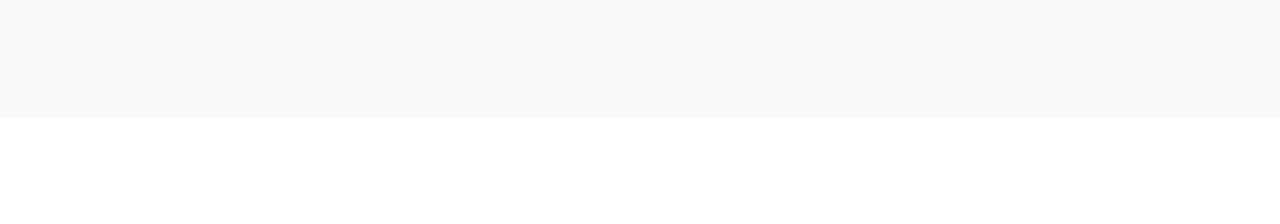
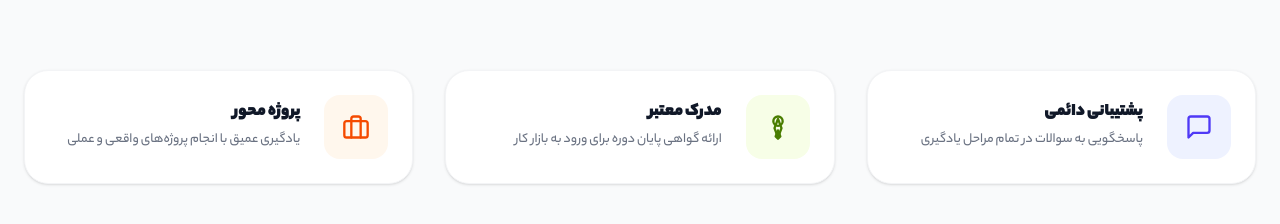
Before and after one commit to abolfazlhn4/codelearn, a React (Vite) app: page / in a window 1280 px wide. Shown: the part 682-906 px from the top of the page. Before the commit the page ends 800 px from the top, so only its background shows below. Built offline with nearby package versions, Linux system fonts and the light colour scheme.

Commit message:
Features component

```diff
--- a/src/App.jsx
+++ b/src/App.jsx
@@ -1,5 +1,6 @@
 import Navbar from "./components/Navbar";
 import HeroSection from "./components/HeroSection";
+import Features from "./components/Features";
 
 function App() {
   return (
@@ -7,6 +8,7 @@ function App() {
       <Navbar />
       <main>
         <HeroSection />
+        <Features />
       </main>
     </div>
   );
--- /dev/null
+++ b/src/components/Features.jsx
@@ -0,0 +1,107 @@
+import React from "react";
+
+const Features = () => {
+  const features = [
+    {
+      title: "پشتیبانی دائمی",
+      desc: "پاسخگویی به سوالات در تمام مراحل یادگیری",
+      icon: (
+        <svg
+          xmlns="http://www.w3.org/2000/svg"
+          width="28"
+          height="28"
+          viewBox="0 0 24 24"
+          fill="none"
+          stroke="currentColor"
+          strokeWidth="2"
+          strokeLinecap="round"
+          strokeLinejoin="round"
+          className="text-indigo-600"
+        >
+          <path d="M21 15a2 2 0 0 1-2 2H7l-4 4V5a2 2 0 0 1 2-2h14a2 2 0 0 1 2 2z" />
+        </svg>
+      ),
+      bgColor: "bg-indigo-50",
+    },
+    {
+      title: "مدرک معتبر",
+      desc: "ارائه گواهی پایان دوره برای ورود به بازار کار",
+      icon: (
+        <svg
+          xmlns="http://www.w3.org/2000/svg"
+          width="28"
+          height="28"
+          viewBox="0 0 24 24"
+          fill="none"
+          stroke="currentColor"
+          strokeWidth="2"
+          strokeLinecap="round"
+          strokeLinejoin="round"
+          className="text-lime-700"
+        >
+          <path d="M12 15l-2 5l2 2l2-2l-2-5" />
+          <path d="M15 13l-3 8l-3-8l3-8l3 8z" />
+          <circle cx="12" cy="7" r="4" />
+        </svg>
+      ),
+      bgColor: "bg-lime-50",
+    },
+    {
+      title: "پروژه‌ محور",
+      desc: "یادگیری عمیق با انجام پروژه‌های واقعی و عملی",
+      icon: (
+        <svg
+          xmlns="http://www.w3.org/2000/svg"
+          width="28"
+          height="28"
+          viewBox="0 0 24 24"
+          fill="none"
+          stroke="currentColor"
+          strokeWidth="2"
+          strokeLinecap="round"
+          strokeLinejoin="round"
+          className="text-orange-600"
+        >
+          <rect x="2" y="7" width="20" height="14" rx="2" ry="2" />
+          <path d="M16 21V5a2 2 0 0 0-2-2h-4a2 2 0 0 0-2 2v16" />
+        </svg>
+      ),
+      bgColor: "bg-orange-50",
+    },
+  ];
+
+  return (
+    <section
+      className="w-full max-w-7xl mx-auto px-6 py-16 font-yekan"
+      dir="rtl"
+    >
+      <div className="grid grid-cols-1 md:grid-cols-3 gap-8">
+        {features.map((item, index) => (
+          <div
+            key={index}
+            className="group flex items-center gap-6 p-6 bg-white border border-gray-100 rounded-3xl shadow-sm hover:shadow-xl hover:shadow-indigo-100/50 transition-all duration-300 cursor-default"
+          >
+            {/* آیکون */}
+            <div
+              className={`w-16 h-16 shrink-0 flex items-center justify-center rounded-2xl ${item.bgColor} group-hover:scale-110 transition-transform`}
+            >
+              {item.icon}
+            </div>
+
+            {/* متن */}
+            <div className="flex flex-col gap-1">
+              <h4 className="text-lg font-black text-gray-900 leading-tight">
+                {item.title}
+              </h4>
+              <p className="text-gray-500 text-sm font-medium leading-relaxed">
+                {item.desc}
+              </p>
+            </div>
+          </div>
+        ))}
+      </div>
+    </section>
+  );
+};
+
+export default Features;
```
